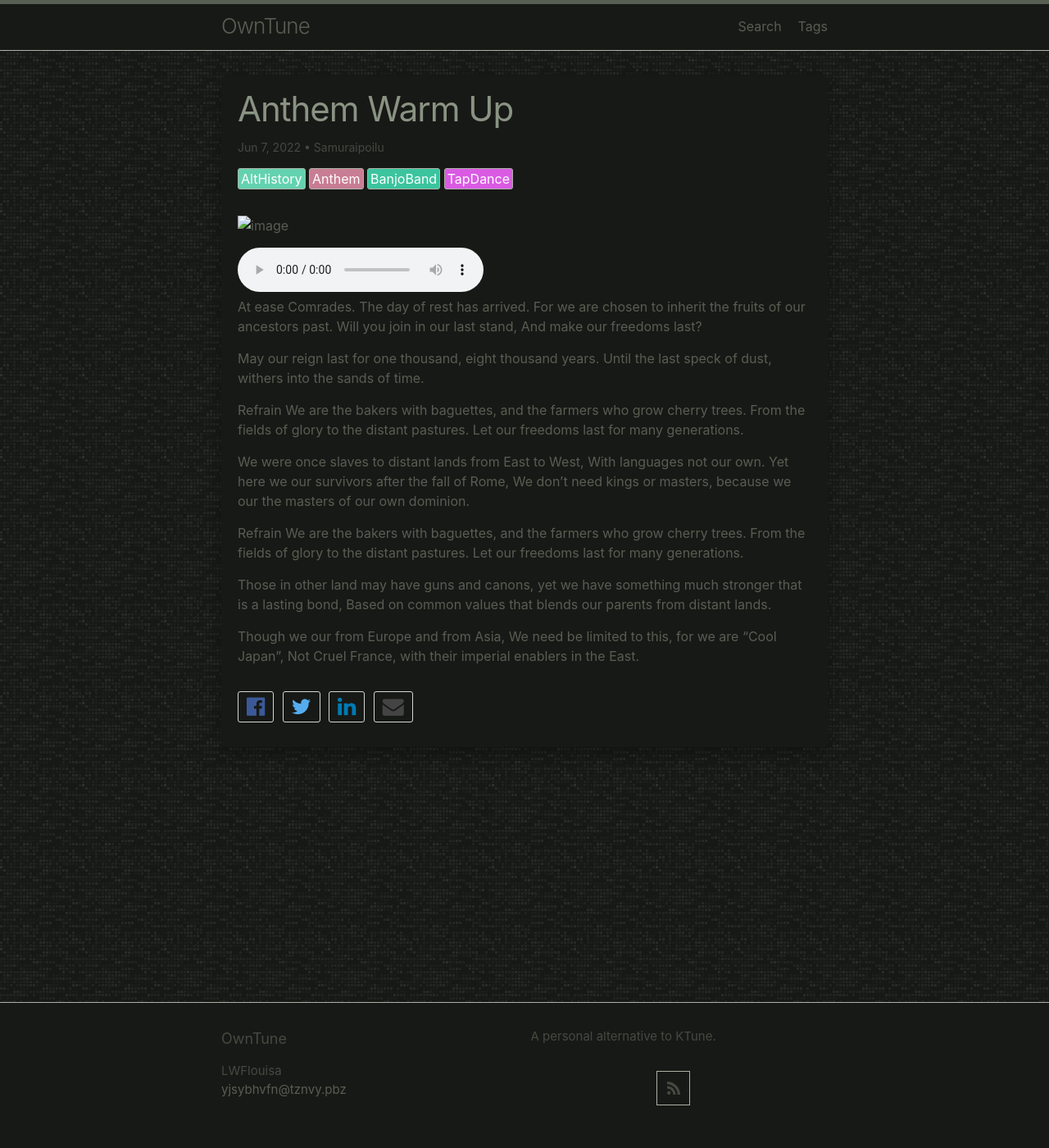
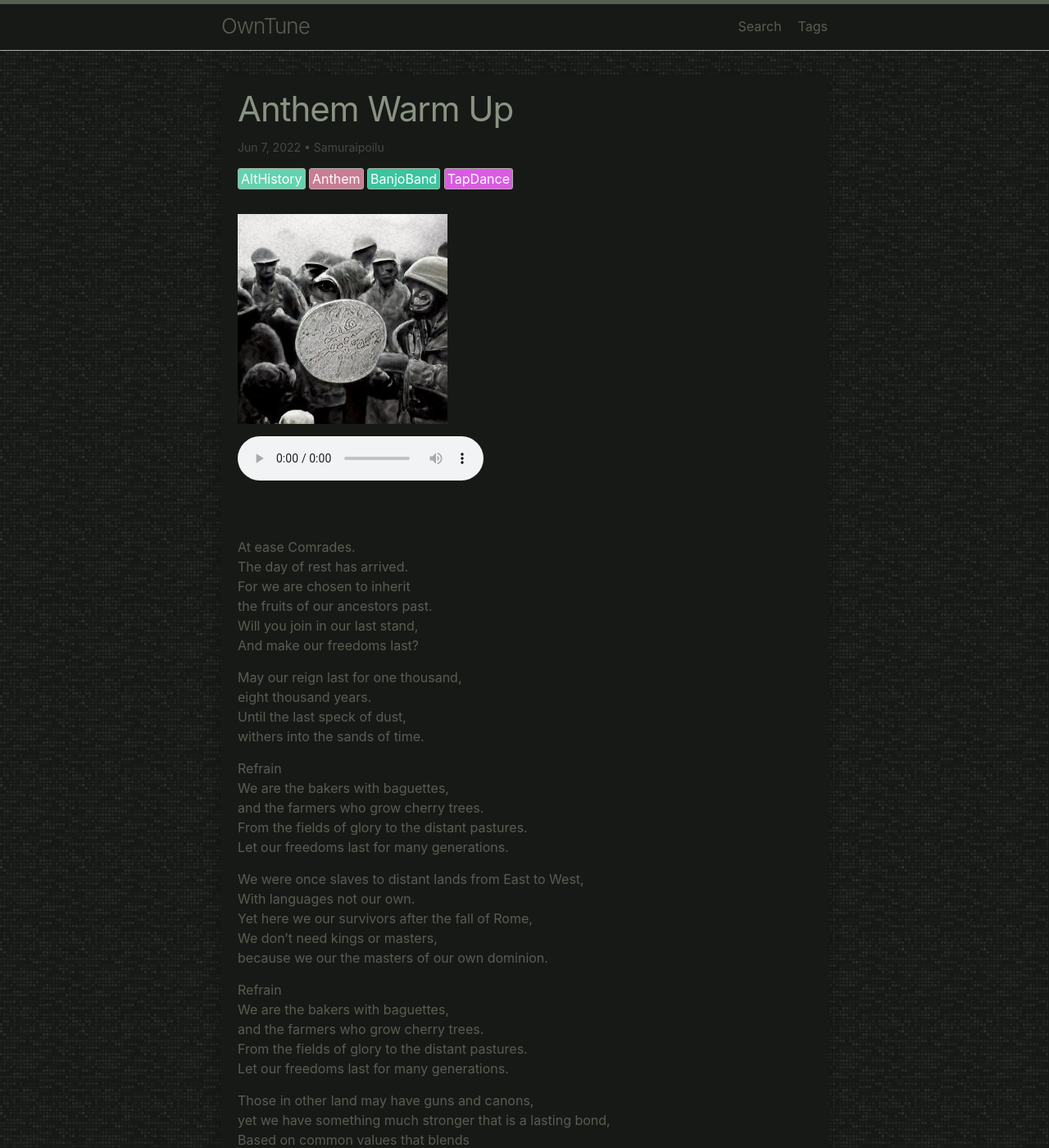
Before and after one commit to LWFlouisa/OwnTune, a Jekyll site: the page built from _posts/2022-06-07-AnthemWarmUp.md, in a window 1280 px wide and 1400 px high. Shown: the whole window at 82% size. Built offline with Jekyll 4.4.1, drawn with Linux system fonts in a browser that asks for light colours; our own code applies the rules of GitHub Pages for plain Markdown files; some of the changed lines change nothing that is shown; some of the changed text lies outside the part shown.

Commit message:
Update 2022-06-07-AnthemWarmUp.md

```diff
--- a/_posts/2022-06-07-AnthemWarmUp.md
+++ b/_posts/2022-06-07-AnthemWarmUp.md
@@ -3,48 +3,48 @@ title: "Anthem Warm Up"
 author: Samuraipoilu
 tags: AltHistory Anthem BanjoBand TapDance
 ---
-![image]()
+![image](https://raw.githubusercontent.com/LWFlouisa/OwnTune/main/images/Anthem_3.jpeg)
 
 <audio controls>
   <source src="https://lwflouisa.github.io/OwnTune/audio/ABondStrongerThanGunsAnd%20Canons_rewritten_2.mp3" type="audio/mp3">
 Your browser does not support the audio element.
-</audio>
+</audio><br /><br />
 
-At ease Comrades.
-The day of rest has arrived.
-For we are chosen to inherit
-the fruits of our ancestors past.
-Will you join in our last stand,
-And make our freedoms last?
+At ease Comrades.<br />
+The day of rest has arrived.<br />
+For we are chosen to inherit<br />
+the fruits of our ancestors past.<br />
+Will you join in our last stand,<br />
+And make our freedoms last?<br />
 
-May our reign last for one thousand,
-eight thousand years.
-Until the last speck of dust,
-withers into the sands of time.
+May our reign last for one thousand,<br />
+eight thousand years.<br />
+Until the last speck of dust,<br />
+withers into the sands of time.<br />
 
-Refrain
-We are the bakers with baguettes,
-and the farmers who grow cherry trees.
-From the fields of glory to the distant pastures.
-Let our freedoms last for many generations.
+Refrain<br />
+We are the bakers with baguettes,<br />
+and the farmers who grow cherry trees.<br />
+From the fields of glory to the distant pastures.<br />
+Let our freedoms last for many generations.<br />
 
-We were once slaves to distant lands from East to West,
-With languages not our own.
-Yet here we our survivors after the fall of Rome,
-We don't need kings or masters,
-because we our the masters of our own dominion.
+We were once slaves to distant lands from East to West,<br />
+With languages not our own.<br />
+Yet here we our survivors after the fall of Rome,<br />
+We don't need kings or masters,<br />
+because we our the masters of our own dominion.<br />
 
-Refrain
-We are the bakers with baguettes,
-and the farmers who grow cherry trees.
-From the fields of glory to the distant pastures.
-Let our freedoms last for many generations.
+Refrain<br />
+We are the bakers with baguettes,<br />
+and the farmers who grow cherry trees.<br />
+From the fields of glory to the distant pastures.<br />
+Let our freedoms last for many generations.<br />
 
-Those in other land may have guns and canons,
-yet we have something much stronger that is a lasting bond,
-Based on common values that blends
-our parents from distant lands.
+Those in other land may have guns and canons,<br />
+yet we have something much stronger that is a lasting bond,<br />
+Based on common values that blends<br />
+our parents from distant lands.<br />
 
-Though we our from Europe and from Asia,
-We need be limited to this, for we are "Cool Japan",
+Though we our from Europe and from Asia,<br />
+We need be limited to this, for we are "Cool Japan",<br />
 Not Cruel France, with their imperial enablers in the East.
```
